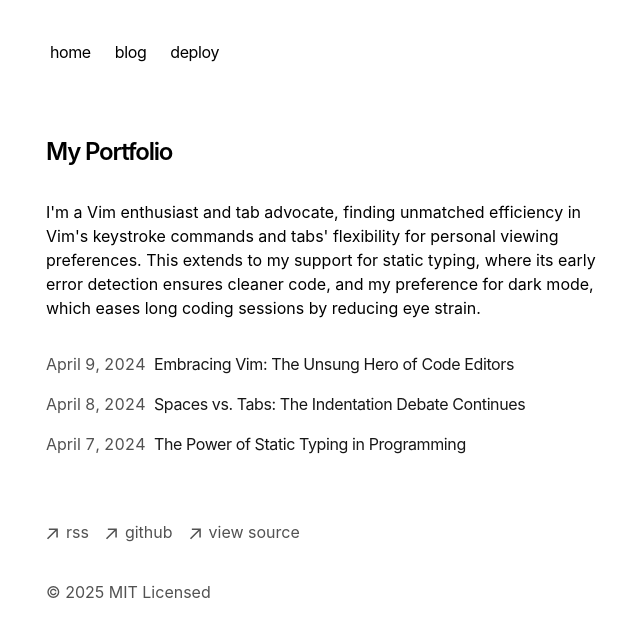
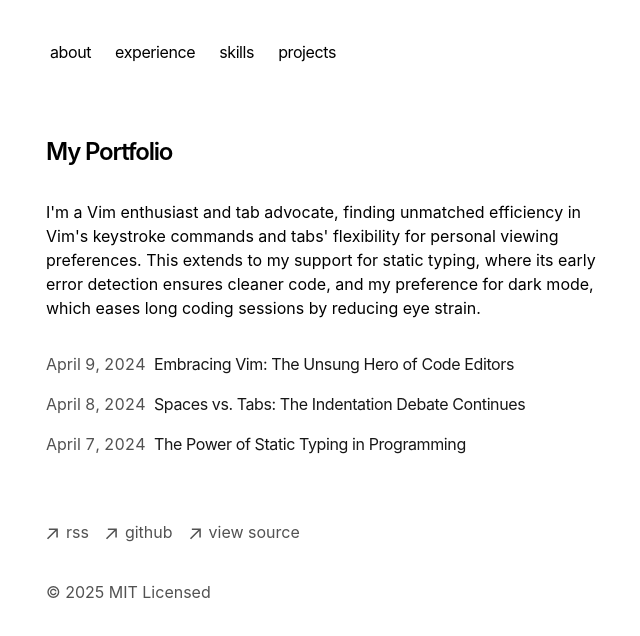
Before and after one commit to thomasmartuaps/personal-site, a Next.js app: page / in a window 1280 px wide. Shown: the top 636 px of the page, without its empty margins (306-946 px from the left). Built offline with nearby package versions, Linux system fonts and the light colour scheme.

Commit message:
init nav

```diff
--- a/app/components/nav.tsx
+++ b/app/components/nav.tsx
@@ -1,16 +1,19 @@
-import Link from 'next/link'
+import Link from "next/link";
 
 const navItems = {
-  '/': {
-    name: 'home',
+  "/": {
+    name: "about",
   },
-  '/blog': {
-    name: 'blog',
+  "#experience": {
+    name: "experience",
   },
-  'https://vercel.com/templates/next.js/portfolio-starter-kit': {
-    name: 'deploy',
+  "#skills": {
+    name: "skills",
   },
-}
+  "#projects": {
+    name: "projects",
+  },
+};
 
 export function Navbar() {
   return (
@@ -30,11 +33,11 @@ export function Navbar() {
                 >
                   {name}
                 </Link>
-              )
+              );
             })}
           </div>
         </nav>
       </div>
     </aside>
-  )
+  );
 }
--- a/tsconfig.json
+++ b/tsconfig.json
@@ -31,7 +31,9 @@
     "**/*.ts",
     "**/*.tsx",
     ".next/types/**/*.ts",
-    ".next/dev/types/**/*.ts"
+    ".next/dev/types/**/*.ts",
+    ".next\\dev/types/**/*.ts",
+    ".next\\dev/types/**/*.ts"
   ],
   "exclude": [
     "node_modules"
```
